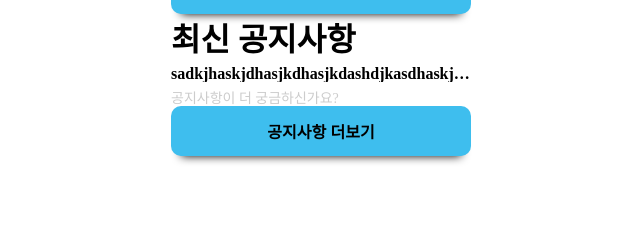
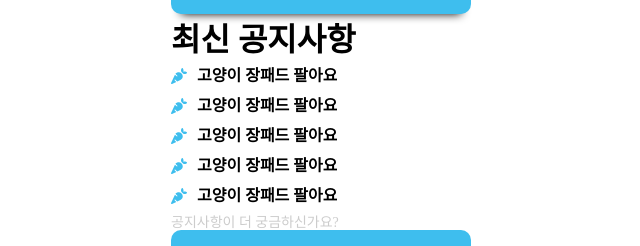
Before and after one commit to Ssadang/ssadang-frontend-pwa, a React (Create React App) app: page /main in a window 1280 px wide. Shown: the part 352-598 px from the top of the page, without its empty margins (319-959 px from the left). Built offline with nearby package versions, Linux system fonts and the light colour scheme.

Commit message:
Design: Main 페이지 전체 화면 설계

```diff
--- a/src/components/MainNoticeCardComponent/MainNoticeCardComponent.jsx
+++ b/src/components/MainNoticeCardComponent/MainNoticeCardComponent.jsx
@@ -1,10 +1,12 @@
 import React from 'react';
 import { Container, Title } from './style';
+import { FaCarrot } from "react-icons/fa6";
 ;
-function MainNoticeCardComponent() {
+function MainNoticeCardComponent(props) {
   return (
-    <Container>
-      <Title>sadkjhaskjdhasjkdhasjkdashdjkasdhaskjdhkasjdh</Title>
+    <Container onClick={props.onClick}>
+      <FaCarrot />
+      <Title>{props.text}</Title>
     </Container>
   );
 }
--- a/src/components/MainNoticeCardComponent/style.js
+++ b/src/components/MainNoticeCardComponent/style.js
@@ -2,18 +2,24 @@ import styled from "styled-components";
 
 export const Container = styled.div`
     display: flex;
+    align-items: center;
     flex-grow: 0;
     flex-shrink: 0;
-    flex-direction: column;
+    margin-bottom: 10px;
     overflow: hidden;
     width: 100%;
-    margin-bottom: 10px;
+    font-weight: bold;
+    color: #3ebeee;
 `;
 
 export const Title = styled.div`
+    display: flex;
+    align-items: center;
+    margin-left: 10px;
     overflow: hidden;
     text-overflow : ellipsis;
     white-space: nowrap;
-    font-size: 1em;
-    font-weight: bold;
+    height: 20px;
+    line-height: 20px;
+    color: black;
 `;
--- a/src/pages/MainPage/MainPage.jsx
+++ b/src/pages/MainPage/MainPage.jsx
@@ -14,11 +14,19 @@ function MainPage() {
   const navigate = useNavigate();
 
   const tradingProductOnClickHandler = () => {
-    alert('해당 상세 거래 게시판으로 이동합니다.');
+    alert('해당 거래 상세 페이지으로 이동합니다.');
   }
 
   const goTradingButtonOnClickHandler = () => {
-    alert('거래 더 보기 버튼 클릭');
+    alert('거래 더보기 버튼 클릭');
+  }
+
+  const noticeDetailOnClickHander = () => {
+    alert('해당 공지사항 상세 페이지로 이동합니다.')
+  }
+
+  const goNoticeButtonOnClickHandler = () => {
+    alert('공지사항 더보기 버튼 클릭')
   }
 
   return (
@@ -82,11 +90,15 @@ function MainPage() {
       <NoticeContainer>
         <Title>최신 공지사항</Title>
         <NoticeListContainer>
-          <MainNoticeCardComponent />
-
+          {/* 공지사항 등록 최신순 5개 preview */}
+          <MainNoticeCardComponent onClick={noticeDetailOnClickHander} text='고양이 장패드 팔아요' />
+          <MainNoticeCardComponent onClick={noticeDetailOnClickHander} text='고양이 장패드 팔아요' />
+          <MainNoticeCardComponent onClick={noticeDetailOnClickHander} text='고양이 장패드 팔아요' />
+          <MainNoticeCardComponent onClick={noticeDetailOnClickHander} text='고양이 장패드 팔아요' />
+          <MainNoticeCardComponent onClick={noticeDetailOnClickHander} text='고양이 장패드 팔아요' />
         </NoticeListContainer>
         <SubTitle>공지사항이 더 궁금하신가요?</SubTitle>
-        <SubmitButtonComponent onClick={goTradingButtonOnClickHandler} text='공지사항 더보기' />
+        <SubmitButtonComponent onClick={goNoticeButtonOnClickHandler} text='공지사항 더보기' />
       </NoticeContainer>
     </Container>
   )
```
